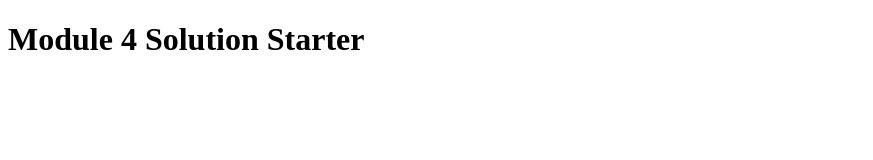
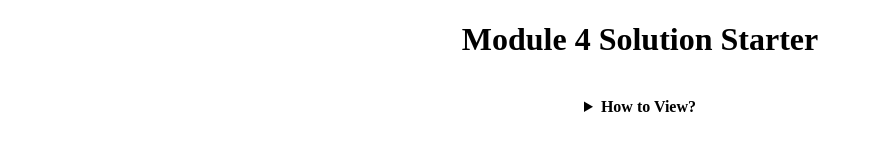
Before and after one commit to ngzhekai/Coursera-Module-4-Coding-Assignment, a plain HTML site: page index.html in a window 1280 px wide. Shown: the whole page, without its empty margins (0-873 px from the left). Drawn offline with Linux system fonts and the light colour scheme.

Commit message:
edited index.html

```diff
--- a/index.html
+++ b/index.html
@@ -11,6 +11,9 @@
   <script src="script.js"></script>
 </head>
 <body>
-  <h1>Module 4 Solution Starter</h1>
+  <h1 align = "center">Module 4 Solution Starter</h1>
+  <br>
+  <details style="text-align: center;"> <summary style="font-weight: bold;">How to View?
+  </summary> <br> Use the Console Section Located in the Developer Tools (Press F12) </details>
 </body>
 </html>
```
